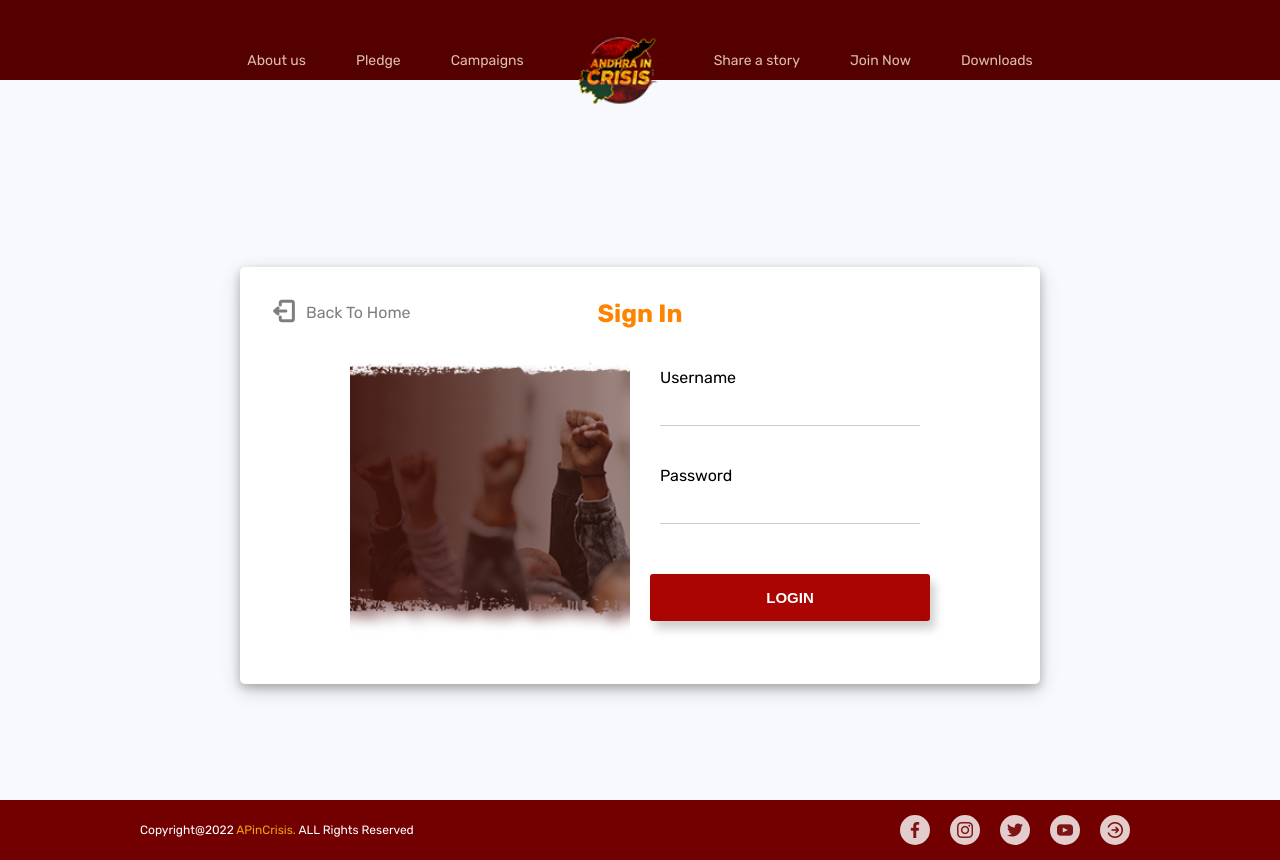
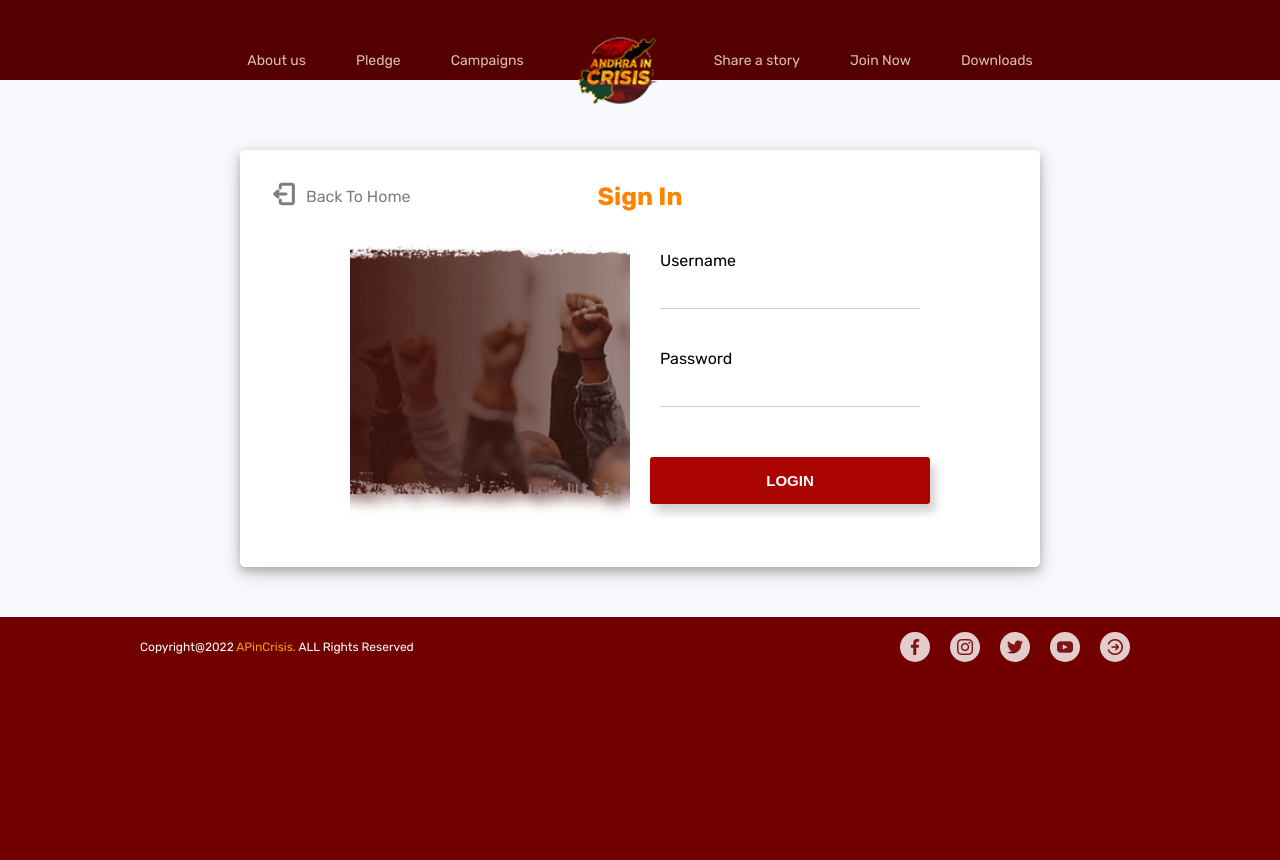
Before and after one commit to DroidDaniel/aic, a React (Create React App) app: page /login in a window 1280 px wide. After the commit the page ends 800 px from the top, so only its background shows below. Built offline with nearby package versions, Linux system fonts and the light colour scheme.

Commit message:
Login page height fix

```diff
--- a/src/components/Login.css
+++ b/src/components/Login.css
@@ -4,7 +4,6 @@
     justify-content: center;
     flex-direction: column;
     gap: 20px;
-    height: 100vh;
     background-color: #f8f9fd;
   }
 
@@ -40,7 +39,7 @@
     background-color: white;
     padding: 2rem;
     box-shadow: 0 4px 8px 0 rgba(0, 0, 0, 0.2), 0 6px 20px 0 rgba(0, 0, 0, 0.19);
-    margin-top: 150px;
+    margin:150px 0 50px 0;
     position: relative;
   }
 
```
Also changed, not shown: src/images/formback.png.
